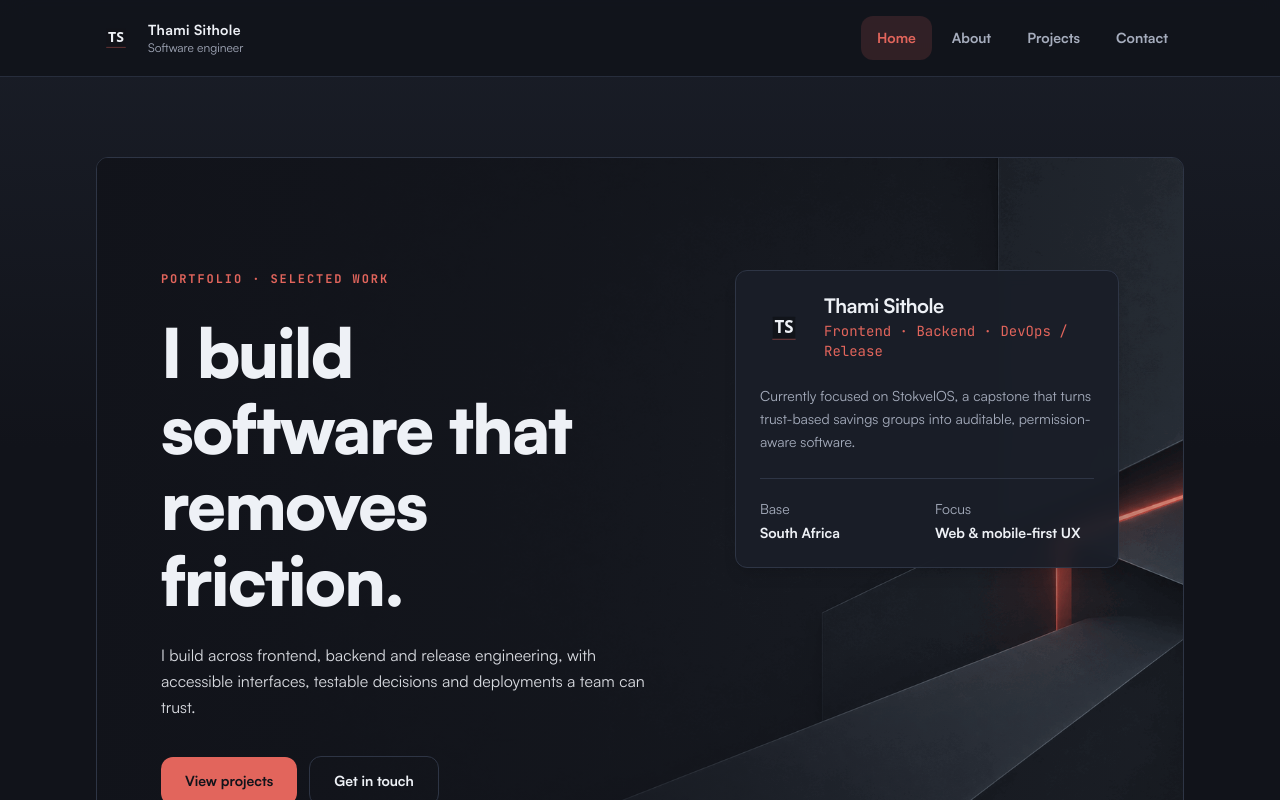
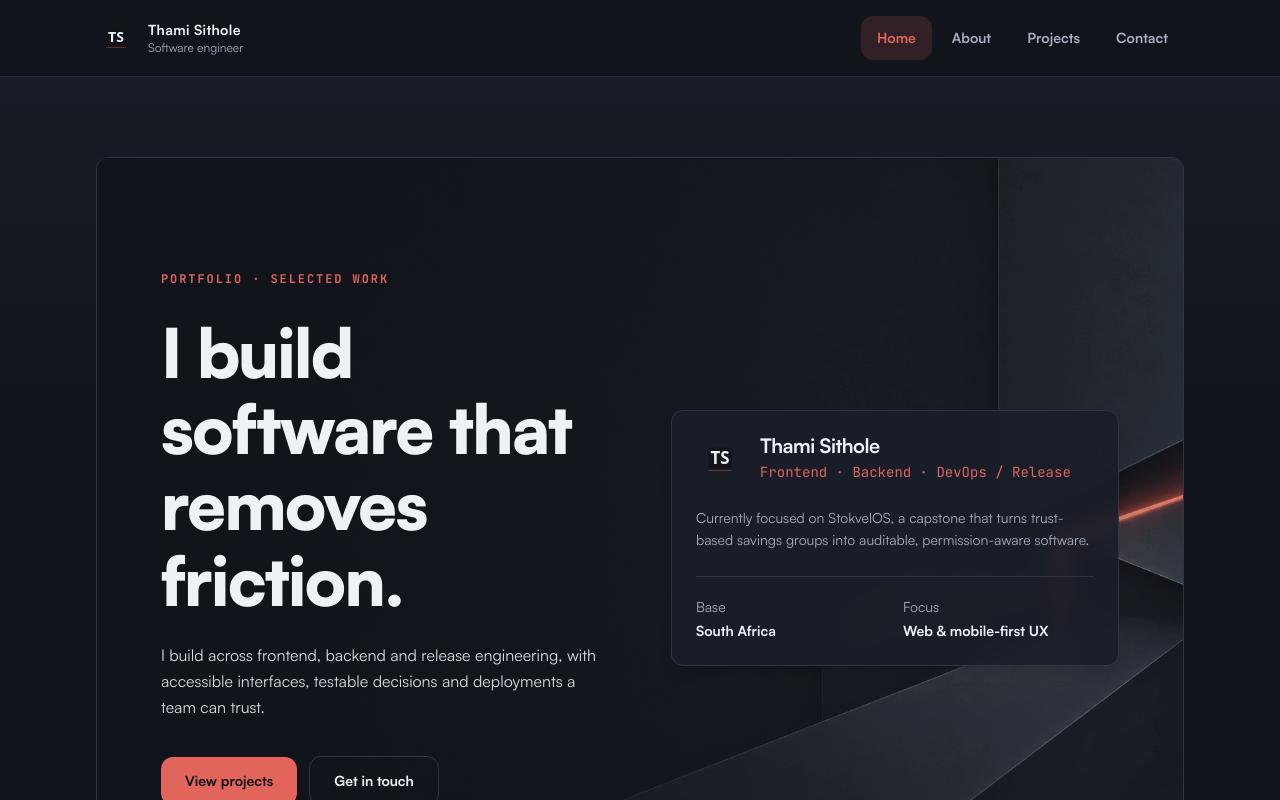
Before and after one commit to ThamiSithole/thami-sithole-portfolio, a Next.js app: page / in a window 1280 px wide. Shown: the top 800 px of the page. Built offline with nearby package versions, Linux system fonts and the light colour scheme.

Commit message:
feat: widen and center the hero profile card (#17)
Widen the desktop hero profile track so the role line fits naturally on one line and center the card vertically; keep mobile stacking and hero invariants unchanged.

```diff
--- a/src/components/Hero.tsx
+++ b/src/components/Hero.tsx
@@ -94,7 +94,7 @@ export default function Hero() {
 
       <div aria-hidden="true" className="hero-scrim absolute inset-0 z-10" />
 
-      <div className="relative z-20 grid min-h-[34rem] gap-12 px-6 py-16 sm:px-10 sm:py-24 lg:min-h-[38rem] lg:grid-cols-[minmax(0,1fr)_minmax(20rem,24rem)] lg:items-center lg:gap-16 lg:px-16 lg:py-28">
+      <div className="relative z-20 grid min-h-[34rem] gap-12 px-6 py-16 sm:px-10 sm:py-24 lg:min-h-[38rem] lg:grid-cols-[minmax(0,1fr)_minmax(26rem,28rem)] lg:items-center lg:gap-16 lg:px-16 lg:py-28">
         <div className="max-w-xl">
           <p className="eyebrow">Portfolio · Selected work</p>
           <h1
@@ -120,7 +120,7 @@ export default function Hero() {
 
         <aside
           aria-labelledby="profile"
-          className="self-start rounded-[var(--radius-card)] border border-line bg-surface/90 p-6 shadow-lg backdrop-blur-sm lg:w-full lg:justify-self-end"
+          className="self-start rounded-[var(--radius-card)] border border-line bg-surface/90 p-6 shadow-lg backdrop-blur-sm lg:w-full lg:self-center lg:justify-self-end"
         >
           <div className="flex items-center gap-4">
             <Image
```
Also changed, not shown: 3 other files (tests, documents, lock files or other folders).
